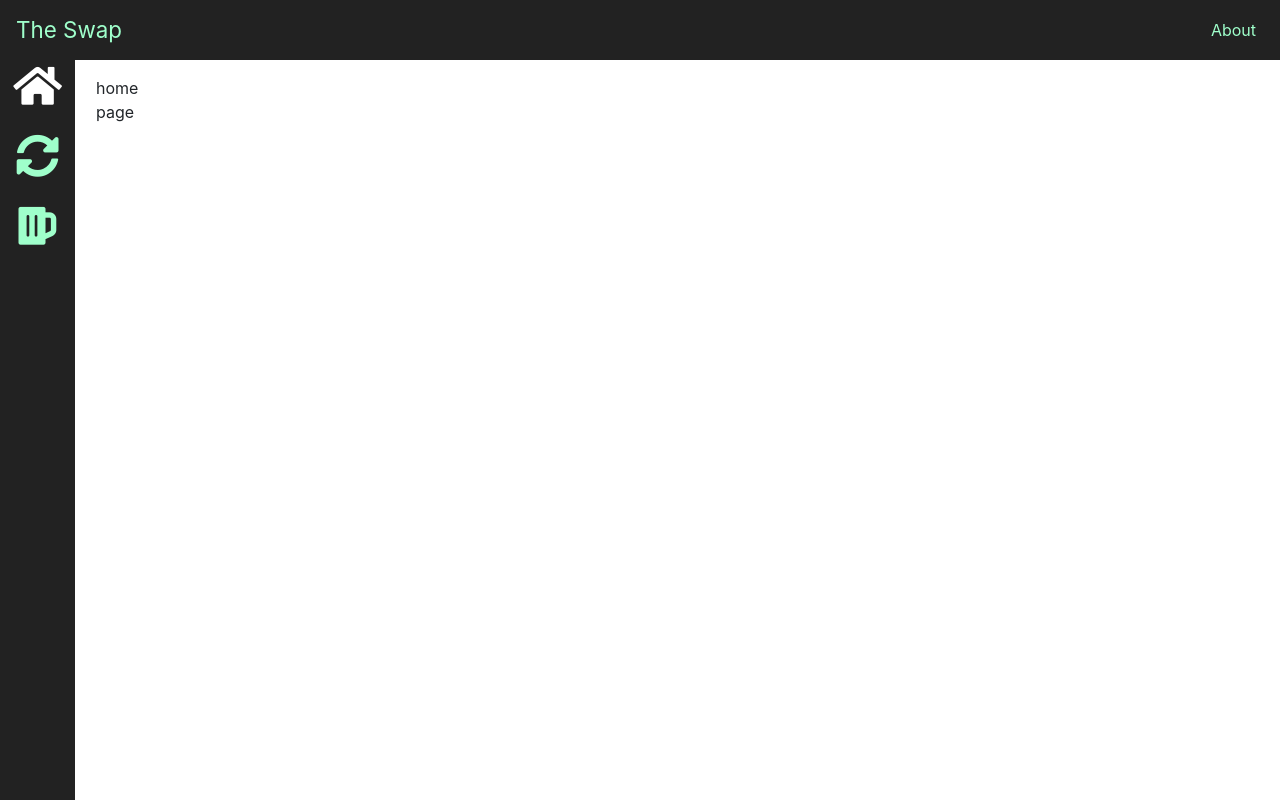
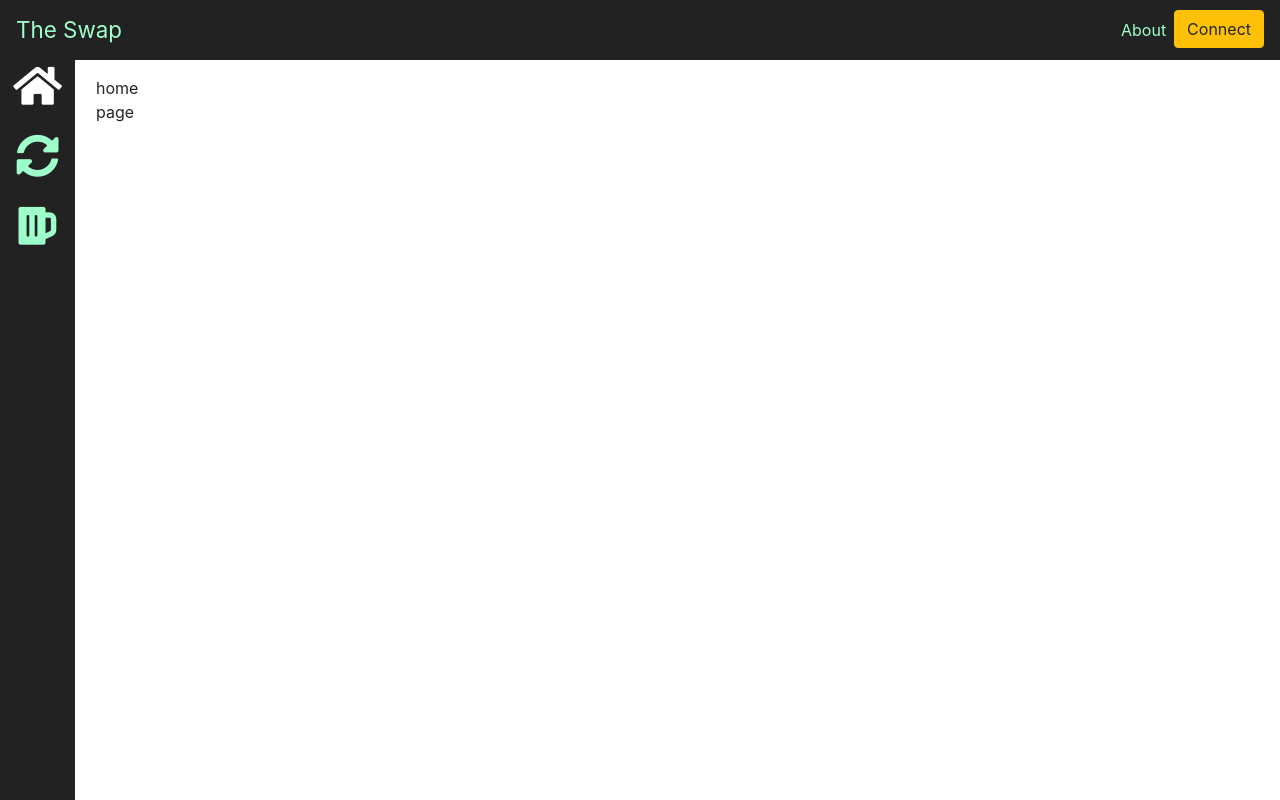
Before and after one commit to victoryeo/pancakeclone, a React (Create React App) app in the folder src/frontend/: page / in a window 1280 px wide. Built offline with nearby package versions, Linux system fonts and the light colour scheme.

Commit message:
add connect wallet button

```diff
--- /dev/null
+++ b/src/frontend/src/components/ConnectWallet.js
@@ -0,0 +1,40 @@
+import React from "react";
+import swaplogo from '../assets/theswap.png'
+
+export class ConnectWallet extends React.Component {
+  constructor(props) {
+    super(props)
+    this.state = {
+      selectedAddress: null
+    }
+  }
+
+  changeAddress = (address) => {
+    this.setState({
+      selectedAddress: address
+    })
+  }
+
+  render() {
+    return (
+      <div className='top'>
+
+        <div className='right'>
+          <div className="icons">
+
+          </div>
+
+          <div className="btn-main">
+            <button
+              className="btn btn-warning"
+              type="button"
+              onClick={this.props.connectWallet}
+            >
+              {this.state.selectedAddress ? this.state.selectedAddress : "Connect"}
+            </button>
+          </div>
+        </div>
+      </div>
+    );
+  }
+}
--- a/src/frontend/src/components/NavigationBar.js
+++ b/src/frontend/src/components/NavigationBar.js
@@ -1,6 +1,7 @@
 import React from 'react';
 import { Nav, Navbar, Form, FormControl } from 'react-bootstrap';
 import styled from 'styled-components';
+import { ConnectWallet } from './ConnectWallet';
 
 const Styles = styled.div`
   .navbar { background-color: #222; }
@@ -28,6 +29,10 @@ export const NavigationBar = () => (
       <Navbar.Collapse id="basic-navbar-nav">
         <Nav className="ml-auto">
           <Nav.Item><Nav.Link href="/about">About</Nav.Link></Nav.Item>
+          <Nav.Item>
+          <ConnectWallet
+          />
+          </Nav.Item>
         </Nav>
       </Navbar.Collapse>
     </Navbar>
```
